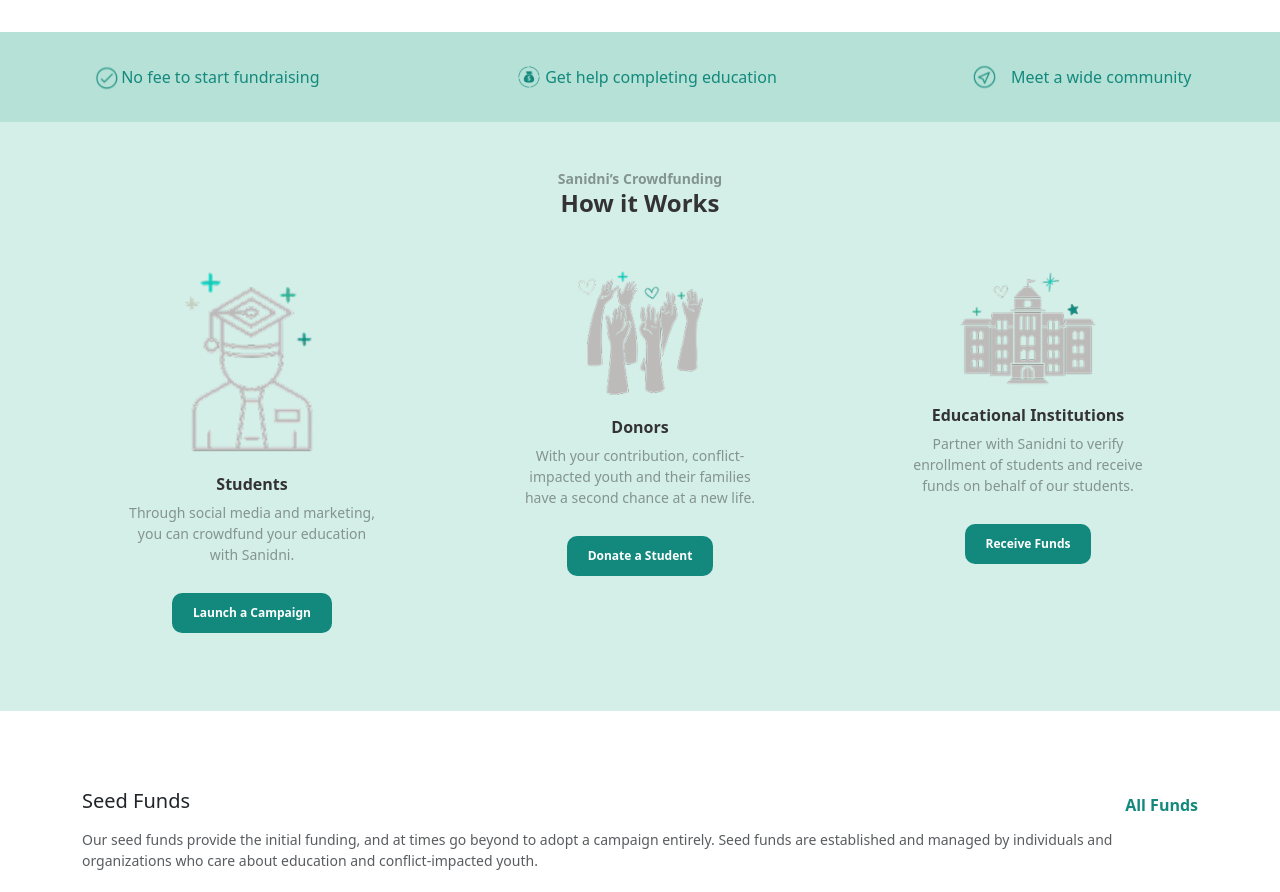
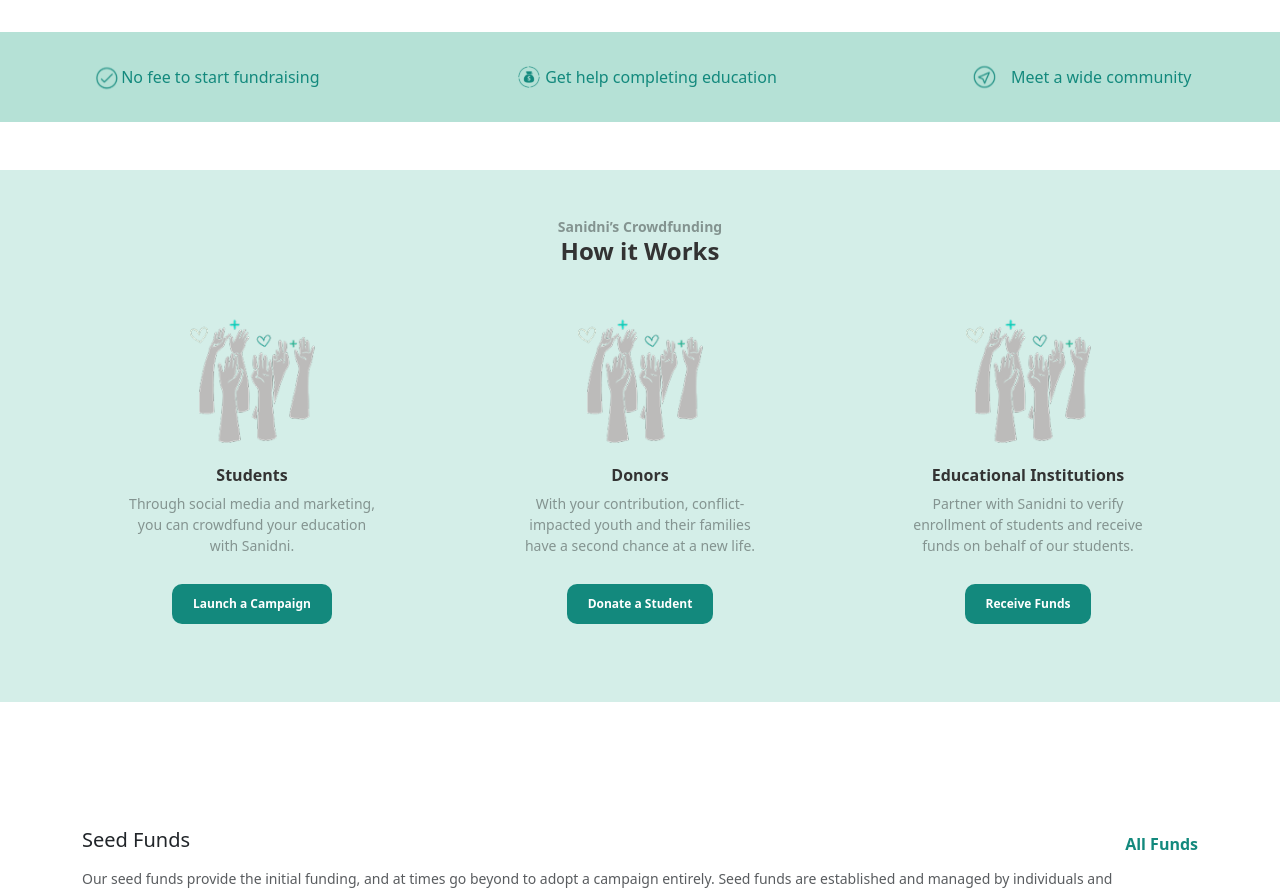
Before and after one commit to castielew/SeniorProject, a React (Vite) app: page / in a window 1280 px wide. Shown: the part 640-1532 px from the top of the page. Built offline with nearby package versions, Linux system fonts and the light colour scheme.

Commit message:
edited home1

```diff
--- a/src/Components/Home1.jsx
+++ b/src/Components/Home1.jsx
@@ -6,7 +6,7 @@
 
 function Home1() {
   return (
-    <section className="home1-section py-3">
+    <section className="home1-section py-3 my-5">
       <div className="container text-center">
         <p className="subheading">Sanidni’s Crowdfunding</p>
         <h4 className="heading mb-5">How it Works</h4>
@@ -15,11 +15,10 @@
   {/* Students */}
   <div className="col-lg-4 col-md-6 mb-4">
     <div className="d-flex flex-column align-items-center h-100 text-center px-3">
-    <img src={student} alt="Student" className="icon-img mb-3" />
+      <img src={donor} alt="Donor" className="icon-img mb-3" />
       <h5 className="role-title">Students</h5>
       <p className="description">
-      Through social media and marketing, you can crowdfund your education with Sanidni.
-    </p>
+      Through social media and marketing, you can crowdfund your education with Sanidni.      </p>
       <div className="pb-2">
         <button className="btn custom-btn">Launch a Campaign</button>
       </div>
@@ -44,12 +43,12 @@
   {/* Educational Institutions */}
   <div className="col-lg-4 col-md-6 mb-4">
     <div className="d-flex flex-column align-items-center h-100 text-center px-3">
-      <img src={educationalInstitution} alt="Institution" className="icon-img mb-3" />
+      <img src={donor} alt="Donor" className="icon-img mb-3" />
       <h5 className="role-title">Educational Institutions</h5>
       <p className="description">
       Partner with Sanidni to verify enrollment of students and receive funds on behalf of our students.
       </p>
-      <div className=" pb-2">
+      <div className="pb-2">
         <button className="btn custom-btn">Receive Funds</button>
       </div>
     </div>
```
Lines whose indentation alone changed are shown as unchanged.
